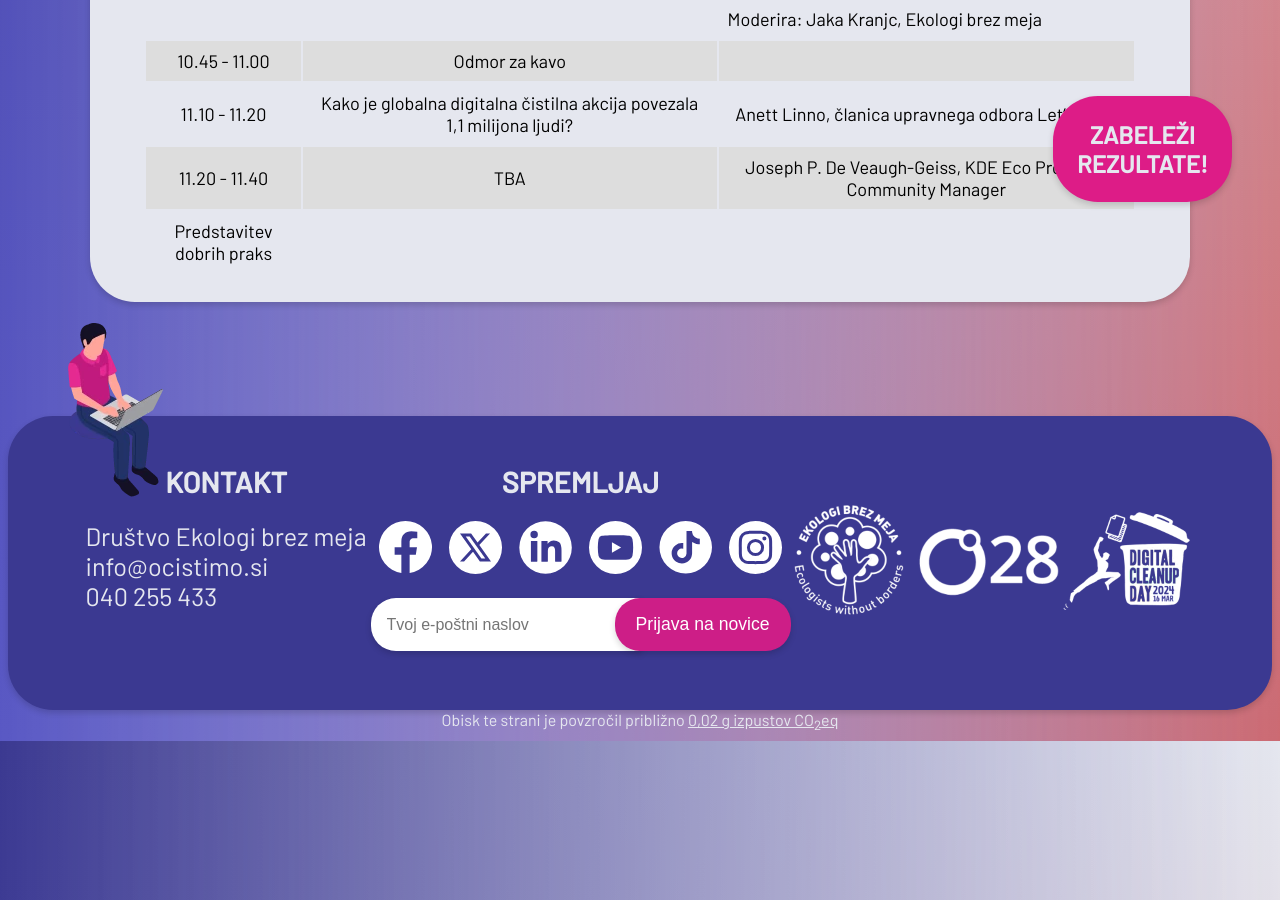
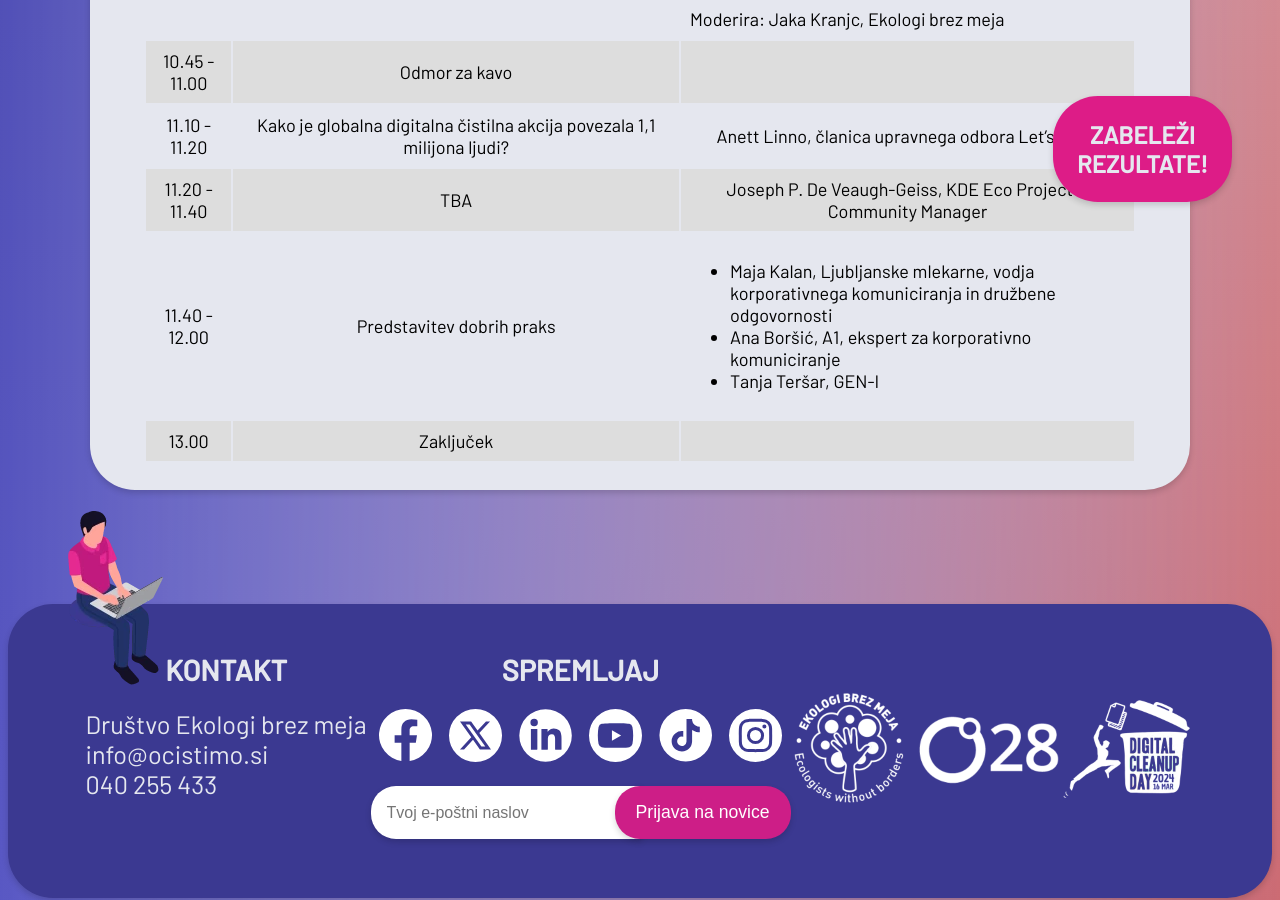
Before and after one commit to ewba/dcd-si, a Jekyll site: the page built from konferenca.md, in a window 1280 px wide and 900 px high, scrolled down 2629 px. Built offline with Jekyll 4.4.1, drawn with Linux system fonts in a browser that asks for light colours.

Commit message:
Update konferenca.md

```diff
--- a/konferenca.md
+++ b/konferenca.md
@@ -70,7 +70,20 @@ Odkrijte pomen nadzora nad digitalno navlako pri ustvarjanju bolj čistega okolj
         <td>Joseph P. De Veaugh-Geiss, KDE Eco Project & Community Manager</td>
       </tr>
       <tr>
-      <td>Predstavitev dobrih praks</td>
+        <td>11.40 - 12.00</td>
+          <td>Predstavitev dobrih praks</td>
+          <td style="text-align:left">
+        <ul>
+          <li>Maja Kalan, Ljubljanske mlekarne, vodja korporativnega komuniciranja in družbene odgovornosti</li>
+          <li>Ana Boršić, A1, ekspert za korporativno komuniciranje</li>
+          <li>Tanja Teršar, GEN-I</li>
+        </ul>
+          </td>
+          <tr>
+            <td>13.00</td>
+            <td>Zaključek</td>
+            <td></td>
+          </tr>
 
 
 
```
